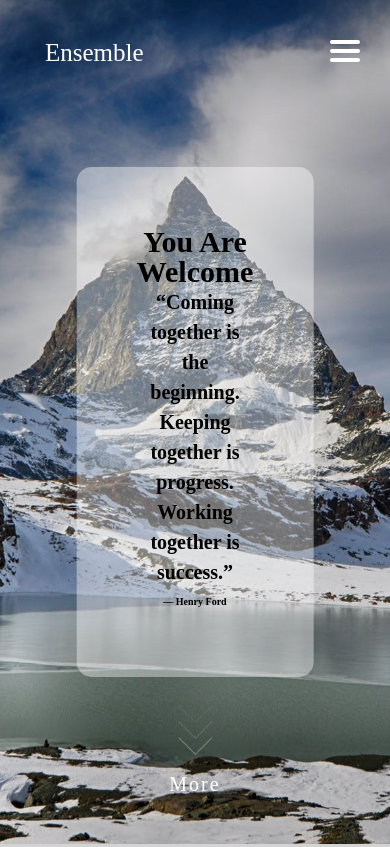
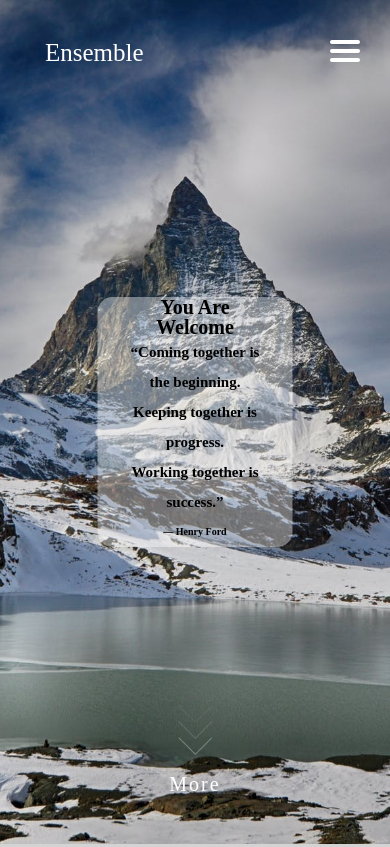
Before and after one commit to MalekAjami/Ensemble, a plain HTML site: page index.html in a window 390 px wide. Shown: the top 847 px of the page. Drawn offline with nearby package versions, Linux system fonts and the light colour scheme.

Commit message:
HERO-TEXT is resposive

```diff
--- a/CSS/style.css
+++ b/CSS/style.css
@@ -408,7 +408,7 @@ body {
     font-size: 6em;
     z-index: 1;
     /* border: solid black 1px; */
-    padding: 1em;
+    padding: 0em 0.5em;
     background-color:rgba(255,255,255,0.4);
     border-radius: 15px;
   }
@@ -423,12 +423,24 @@ body {
 }
 
 .hero-text h3 {
-    font-size: 1rem;
+    font-size: 1.5rem;
     line-height: 3rem;
     /* position: absolute; */
     right: 15px;
 }
 
+@media screen and (max-width:768px) {/* to make the hero text responsive under 768px width*/
+    .hero-text h1 {
+        font-size: 2rem;
+    }
+    .hero-text h2 {
+        font-size: 1.5rem;
+    }
+    .hero-text h3 {
+        font-size: 1rem;
+    }
+
+}
 
   .main {
       padding-top: 7em;
```
